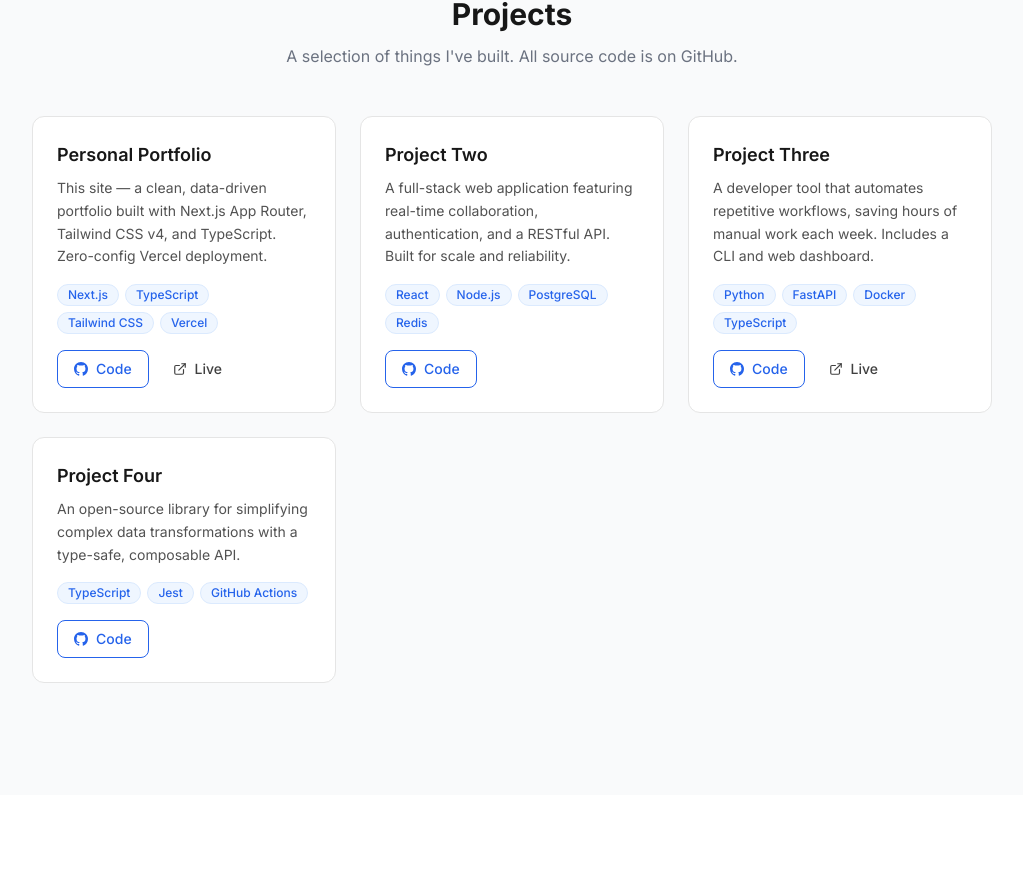
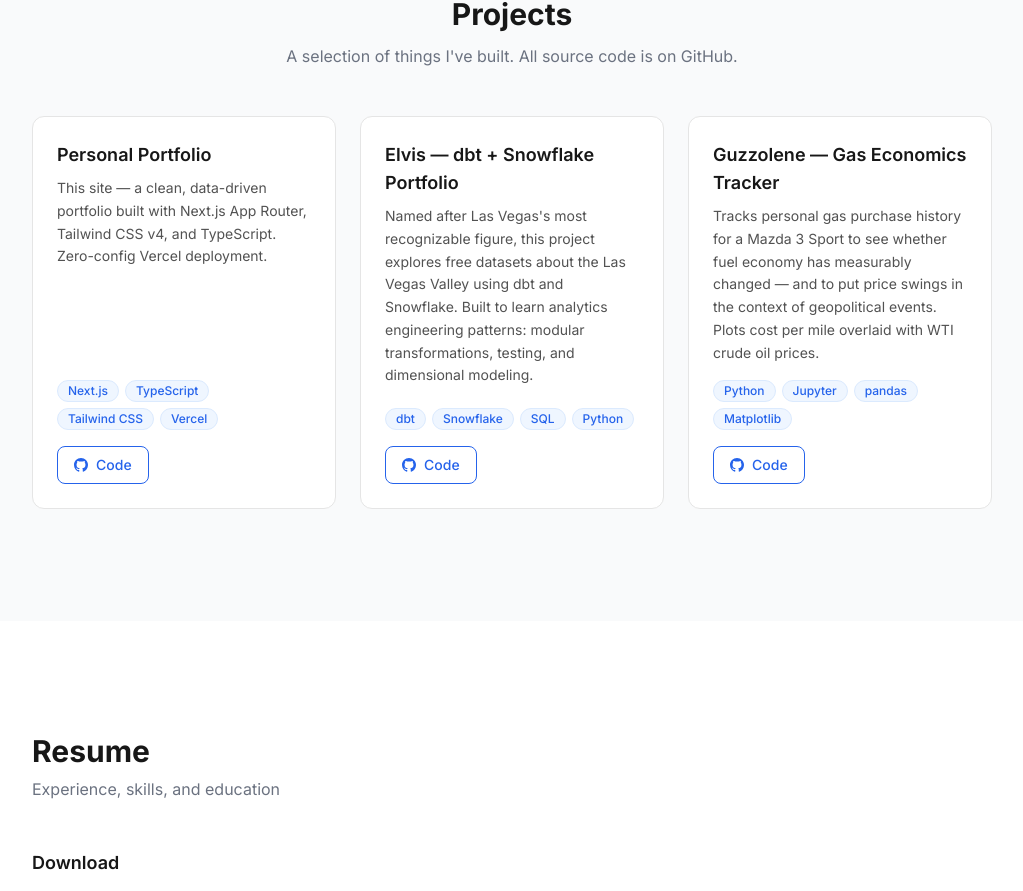
Before and after one commit to EvanWAppel/website, a Next.js app: page / in a window 1280 px wide. Shown: the part 788-1679 px from the top of the page, without its empty margins (128-1151 px from the left). Built offline with nearby package versions, Linux system fonts and the light colour scheme.

Commit message:
added the public repos to the project cards

```diff
--- a/data/projects.ts
+++ b/data/projects.ts
@@ -7,35 +7,25 @@
     description:
       "This site — a clean, data-driven portfolio built with Next.js App Router, Tailwind CSS v4, and TypeScript. Zero-config Vercel deployment.",
     tech: ["Next.js", "TypeScript", "Tailwind CSS", "Vercel"],
-    github: "https://github.com/evanappel/evan-site",
-    live: "https://evanappel.com",
+    github: "https://github.com/EvanWAppel/website",
     featured: true,
   },
   {
-    id: "project-2",
-    title: "Project Two",
+    id: "elvis",
+    title: "Elvis — dbt + Snowflake Portfolio",
     description:
-      "A full-stack web application featuring real-time collaboration, authentication, and a RESTful API. Built for scale and reliability.",
-    tech: ["React", "Node.js", "PostgreSQL", "Redis"],
-    github: "https://github.com/evanappel/project-two",
+      "Named after Las Vegas's most recognizable figure, this project explores free datasets about the Las Vegas Valley using dbt and Snowflake. Built to learn analytics engineering patterns: modular transformations, testing, and dimensional modeling.",
+    tech: ["dbt", "Snowflake", "SQL", "Python"],
+    github: "https://github.com/EvanWAppel/elvis",
     featured: true,
   },
   {
-    id: "project-3",
-    title: "Project Three",
+    id: "guzzolene",
+    title: "Guzzolene — Gas Economics Tracker",
     description:
-      "A developer tool that automates repetitive workflows, saving hours of manual work each week. Includes a CLI and web dashboard.",
-    tech: ["Python", "FastAPI", "Docker", "TypeScript"],
-    github: "https://github.com/evanappel/project-three",
-    live: "https://project-three.example.com",
+      "Tracks personal gas purchase history for a Mazda 3 Sport to see whether fuel economy has measurably changed — and to put price swings in the context of geopolitical events. Plots cost per mile overlaid with WTI crude oil prices.",
+    tech: ["Python", "Jupyter", "pandas", "Matplotlib"],
+    github: "https://github.com/EvanWAppel/guzzolene",
     featured: true,
   },
-  {
-    id: "project-4",
-    title: "Project Four",
-    description:
-      "An open-source library for simplifying complex data transformations with a type-safe, composable API.",
-    tech: ["TypeScript", "Jest", "GitHub Actions"],
-    github: "https://github.com/evanappel/project-four",
-  },
 ];
```
